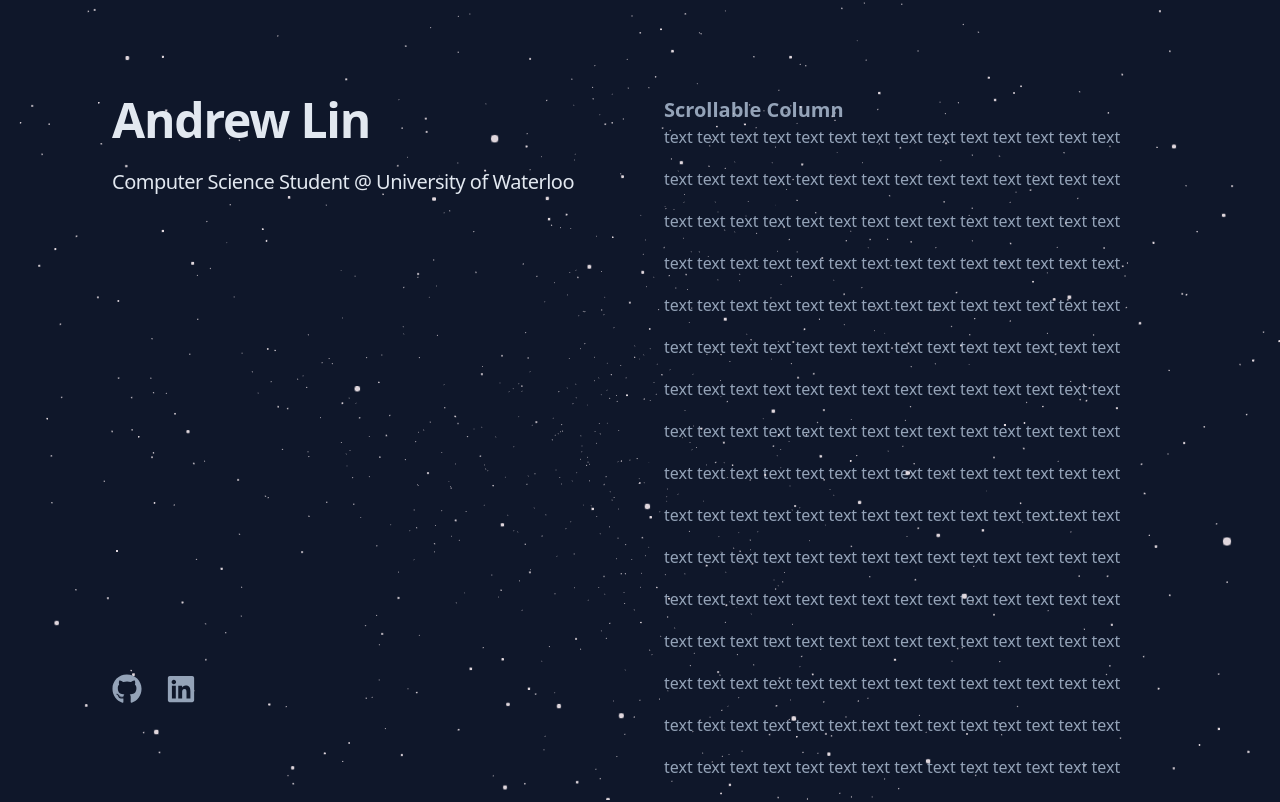
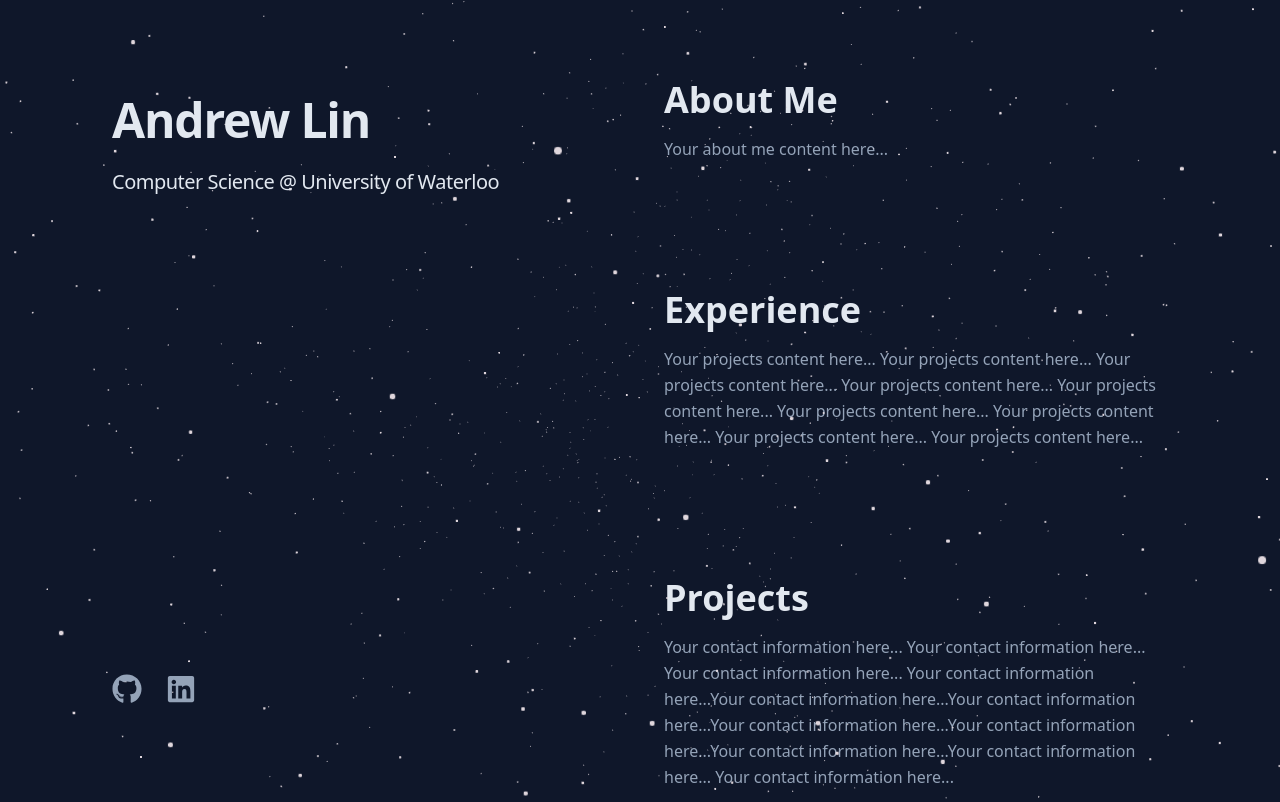
Before and after one commit to 3andrew/personal-website-v2, a Next.js app: page / in a window 1280 px wide. Shown: the top 802 px of the page. Built offline with nearby package versions, Linux system fonts and the light colour scheme.

Commit message:
add in-page nav

```diff
--- a/src/app/layout.js
+++ b/src/app/layout.js
@@ -10,7 +10,7 @@ export const metadata = {
 
 export default function RootLayout({ children }) {
   return (
-    <html lang="en">
+    <html lang="en" className="scroll-smooth">
       <body className={inter.className}>{children}</body>
     </html>
   );
--- a/src/components/Content.jsx
+++ b/src/components/Content.jsx
@@ -1,15 +1,22 @@
 export function Content() {
     return (
-        <main className="w-1/2 p-4 h-full py-24">
-            <h1 className="text-xl font-bold">Scrollable Column</h1>
-            <div className="space-y-4">
-            {[...Array(50)].map((_, i) => (
-                <p key={i}>
-                    text text text text text text text text text text text text text text
-                </p>
-            ))}
-            </div>
-        </main>
+        <div className="w-1/2 p-4">
+            <section id="about" className="py-16">
+                <h2 className="text-4xl font-bold text-slate-200">About Me</h2>
+                <p className="mt-4 text-slate-400">Your about me content here...</p>
+
+            </section>
+
+            <section id="experience" className="py-16">
+                <h2 className="text-4xl font-bold text-slate-200">Experience</h2>
+                <p className="mt-4 text-slate-400">Your projects content here... Your projects content here... Your projects content here... Your projects content here... Your projects content here... Your projects content here... Your projects content here... Your projects content here... Your projects content here...</p>
+            </section>
+
+            <section id="projects" className="py-16">
+                <h2 className="text-4xl font-bold text-slate-200">Projects</h2>
+                <p className="mt-4 text-slate-400">Your contact information here... Your contact information here... Your contact information here... Your contact information here...Your contact information here...Your contact information here...Your contact information here...Your contact information here...Your contact information here...Your contact information here... Your contact information here...</p>
+            </section>
+        </div>
     );
 
 }
--- a/src/components/Header.jsx
+++ b/src/components/Header.jsx
@@ -1,19 +1,56 @@
 import { FaGithub, FaLinkedin } from "react-icons/fa";
+import { useEffect, useState } from 'react';
 
 export function Header() {
+    const [activeSection, setActiveSection] = useState('');
+
+    const handleScroll = () => {
+        const sections = document.querySelectorAll('section');
+
+        let currentSection = 'about';
+
+        sections.forEach(section => {
+            const sectionTop = section.offsetTop;
+            if (window.scrollY >= sectionTop) {
+                currentSection = section.getAttribute('id');
+            }
+        });
+
+        setActiveSection(currentSection);
+    };
+
+    useEffect(() => {
+        window.addEventListener('scroll', handleScroll);
+        return () => {
+            window.removeEventListener('scroll', handleScroll);
+        };
+    }, []);
+
     return (
         <header className="w-1/2 p-4 sticky top-0 flex max-h-screen w-1/2 flex-col justify-between py-24">
             <div className="text-slate-200">
                 <p className="text-5xl font-bold tracking-tight">Andrew Lin</p>
-
-                <p className="mt-6 text-xl font-medium tracking-tight">Computer Science Student @ University of Waterloo</p>
+                <p className="mt-6 text-xl font-medium tracking-tight">Computer Science @ University of Waterloo</p>
             </div>
-            <div className="flex">
-                <a className="text-3xl hover:text-slate-200" href={"https://github.com/andrew-33"}>
+            {/* <nav>
+                <ul className="flex space-x-8 text-slate-400">
+                    <li className={`${activeSection === 'about' ? 'text-teal-300' : ''}`}>
+                        <a href="#about">About</a>
+                    </li>
+                    <li className={`${activeSection === 'experience' ? 'text-teal-300' : ''}`}>
+                        <a href="#experience">Experience</a>
+                    </li>
+                    <li className={`${activeSection === 'projects' ? 'text-teal-300' : ''}`}>
+                        <a href="#projects">Projects</a>
+                    </li>
+                </ul>
+            </nav> */}
+            <div className="flex mt-8">
+                <a className="text-3xl hover:text-slate-200" href="https://github.com/andrew-33">
                     <FaGithub />
                 </a>
                 <div className="mx-3"></div>
-                <a className="text-3xl hover:text-slate-200" href={"https://www.linkedin.com/in/andrewlin2/"}>
+                <a className="text-3xl hover:text-slate-200" href="https://www.linkedin.com/in/andrewlin2/">
                     <FaLinkedin />
                 </a>
             </div>
```
